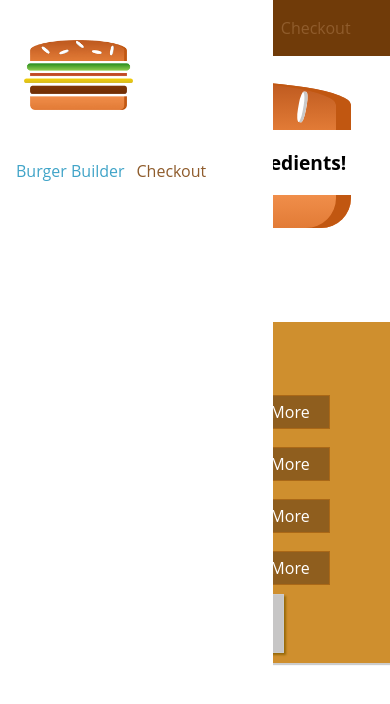
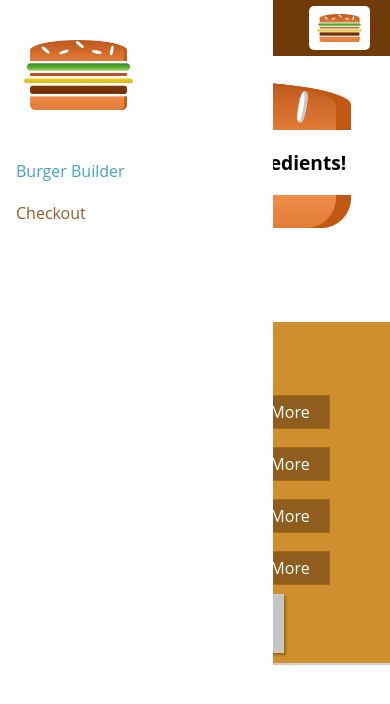
Before and after one commit to shahriariqbal/burger_maker, a React app: page / in a window 390 px wide. Shown: the top 704 px of the page. Built offline with nearby package versions, Linux system fonts and the light colour scheme.

Commit message:
More about Responsive Adjustments

```diff
--- a/src/components/Navigation/NavigationItems/NavigationItems.css
+++ b/src/components/Navigation/NavigationItems/NavigationItems.css
@@ -3,6 +3,13 @@
     padding: 0;
     list-style: none;
     display: flex;
+    flex-flow: column;
     align-items: center;
     height: 100%;
 }
+
+@media (min-width: 500px) {
+    .NavigationItems {
+        flex-flow: row;
+    }
+}
--- a/src/components/Navigation/Toolbar/Toolbar.js
+++ b/src/components/Navigation/Toolbar/Toolbar.js
@@ -9,7 +9,7 @@ const toolbar = (props) => (
         <div className={classes.Logo}>
         <Logo />
         </div>
-        <nav>
+        <nav className={classes.DesktopOnly}>
             <NavigationItems />
         </nav>
     </header>
```
